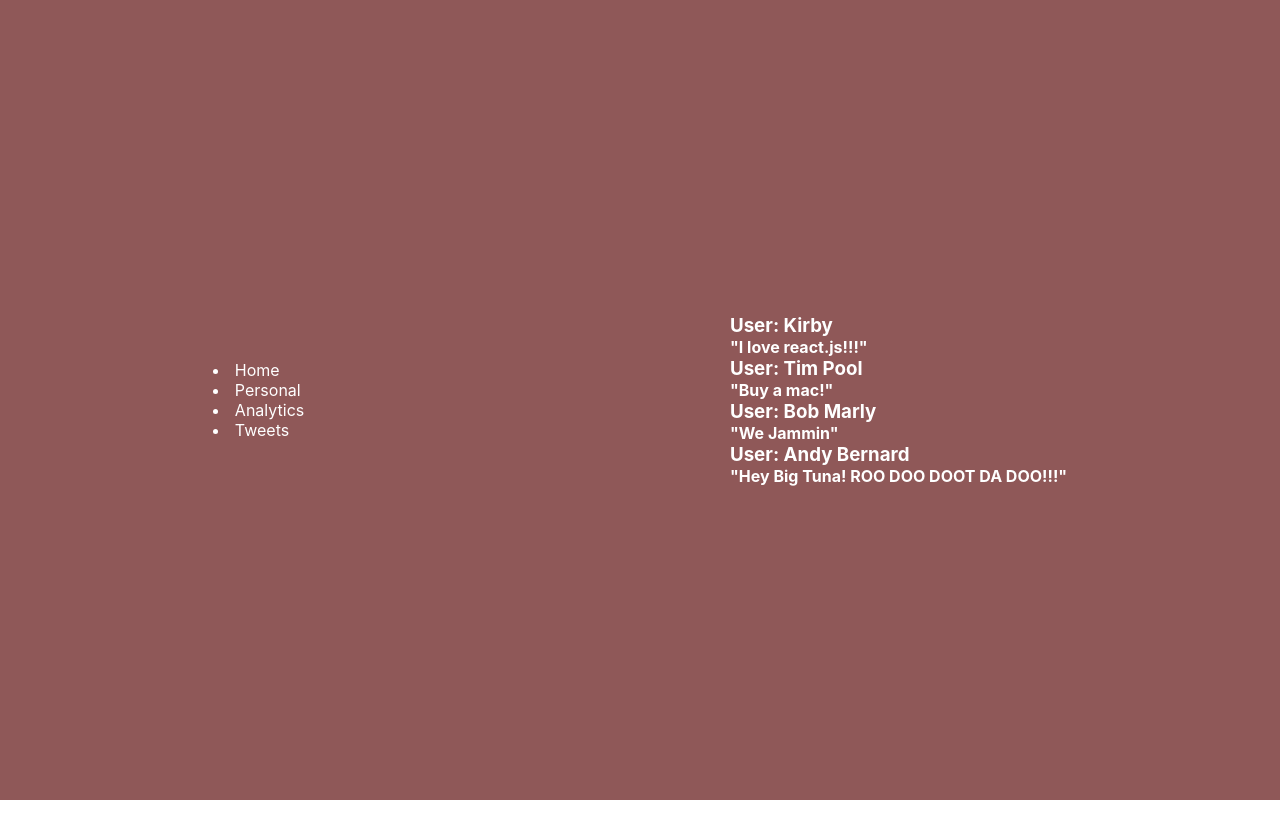
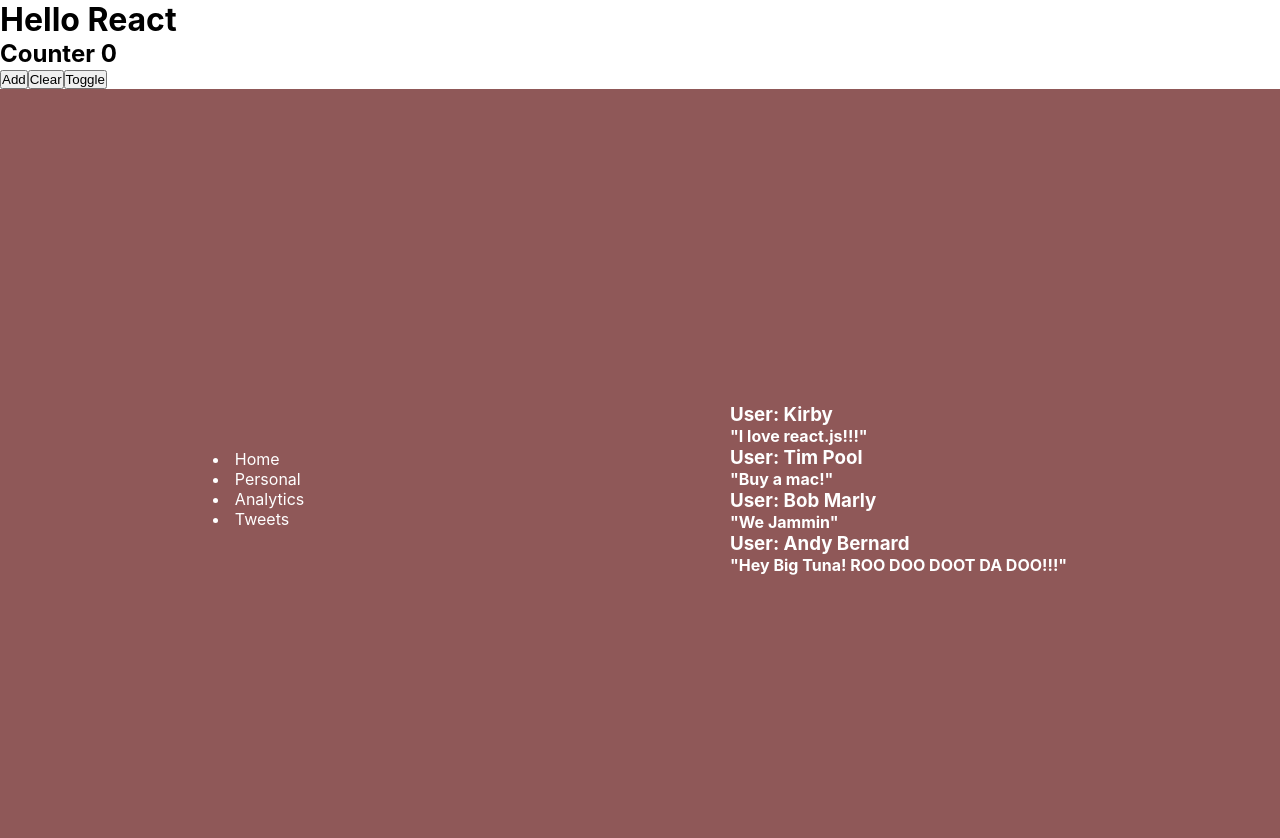
Before and after one commit to KirbyPatrick/state-props, a React (Create React App) app: page / in a window 1280 px wide. Shown: the top 838 px of the page. Before the commit the page ends 800 px from the top, so only its background shows below. Built offline with nearby package versions, Linux system fonts and the light colour scheme.

Commit message:
began adding state

```diff
--- a/src/App.css
+++ b/src/App.css
@@ -6,3 +6,7 @@
   justify-content: space-around;
   align-items: center;
 }
+
+.active {
+  opacity: 0;
+}
--- a/src/App.js
+++ b/src/App.js
@@ -1,12 +1,36 @@
-import React from "react";
+import React, { useState } from "react";
 import "./App.css";
 //import components
 import Nav from "./components/Nav";
 import Tweets from "./components/Tweets";
 
 function App() {
+  //State
+  const [counter, setCounter] = useState(0);
+  const [toggle, setToggle] = useState(false);
+
+  //Functions
+  const incrementer = () => {
+    setCounter(counter + 1);
+    console.log(counter);
+  };
+
+  const clear = () => {
+    setCounter(counter == 0);
+  };
+
+  const toggler = () => {
+    setToggle((prev) => !prev);
+  };
+
+  //Render
   return (
     <div className="App">
+      <h1 className={toggle ? "active" : ""}>Hello React</h1>
+      <h2>Counter {counter}</h2>
+      <button onClick={incrementer}>Add</button>
+      <button onClick={clear}>Clear</button>
+      <button onClick={toggler}>Toggle</button>
       <div className="home">
         <Nav />
         <Tweets />
```
